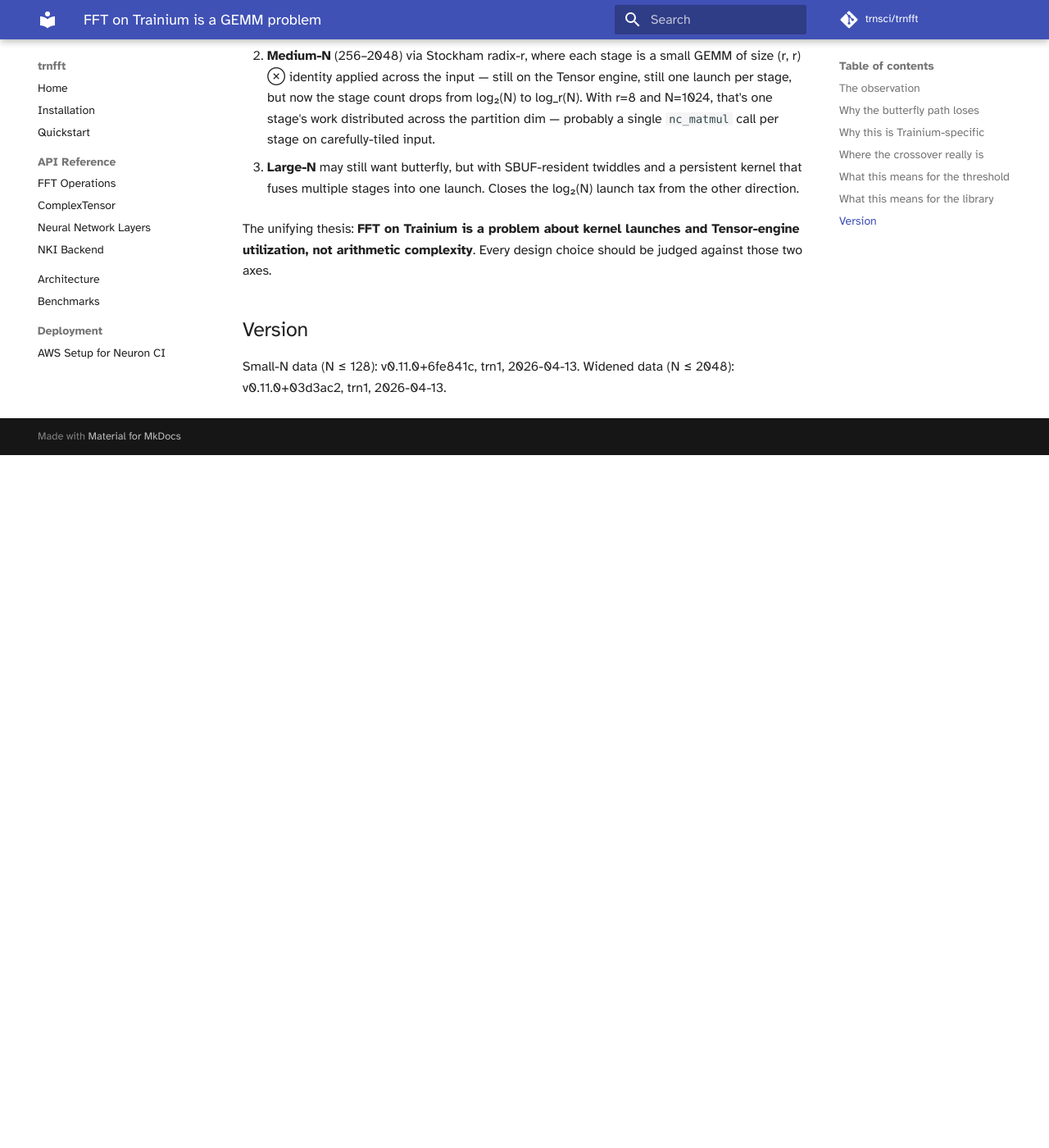
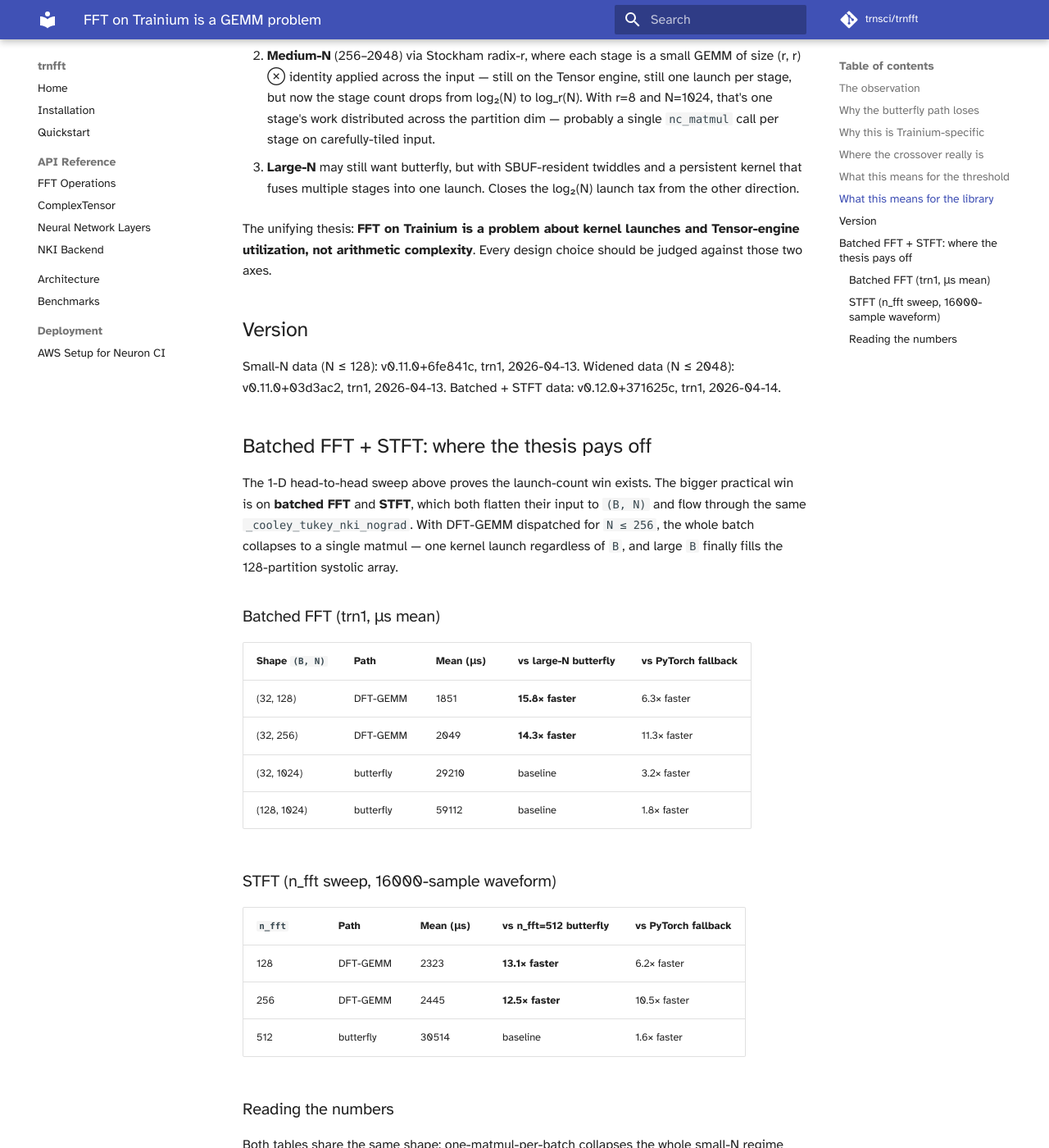
Before and after one commit to trnsci/trnfft, an MkDocs documentation site: the page built from docs/design-notes/fft-is-a-gemm.md, in a window 1280 px wide and 1400 px high, scrolled down 2372 px. Shown: the whole window at 82% size. Built offline with MkDocs 1.6.1 and Material for MkDocs 9.7.7, drawn with Linux system fonts in a browser that asks for light colours; some web fonts are replaced; comment, search, counter and statistics services are not loaded; before the commit the page ends 2927 px from its top, so only the background shows below that; some of the changed text lies outside the part shown.

Commit message:
docs: measured batched FFT + STFT wins for v0.12 DFT-GEMM path
Targeted bench on trn1 (371625c, 2026-04-14) against the new small-N
batched + STFT fixtures. Confirms the design-note thesis end-to-end:
one-matmul-per-batch collapses the full small-N regime into a flat
~2 ms launch-overhead floor, while the butterfly path stays at ~30 ms.

Headline speedups (trn1, NKI backend):
- Batched (32, 128): 15.8× over butterfly, 6.3× over pytorch fallback.
- Batched (32, 256): 14.3× / 11.3×.
- STFT n_fft=128: 13.1× / 6.2×.
- STFT n_fft=256: 12.5× / 10.5×.

The "vs PyTorch fallback" column scales with B because DFT-GEMM finally
uses all 128 systolic partitions — butterfly leaves most of them idle
at M=1 single-FFT calls. This is the architectural win the v0.12
narrative was missing: small-N DFT-GEMM matters most for the batched
use cases.

Not a release — extends the [Unreleased] block. Ships with the NKI
0.3.0 migration in the next cut.

Design-note adds a "Batched FFT + STFT" section with both tables and a
note calibrating against torch.fft (which still wins on isolated cold
calls — Trainium's story is on-chip data locality, not beating MKL).

```diff
--- a/docs/design-notes/fft-is-a-gemm.md
+++ b/docs/design-notes/fft-is-a-gemm.md
@@ -112,3 +112,54 @@ choice should be judged against those two axes.
 
 Small-N data (N ≤ 128): v0.11.0+6fe841c, trn1, 2026-04-13.
 Widened data (N ≤ 2048): v0.11.0+03d3ac2, trn1, 2026-04-13.
+Batched + STFT data: v0.12.0+371625c, trn1, 2026-04-14.
+
+## Batched FFT + STFT: where the thesis pays off
+
+The 1-D head-to-head sweep above proves the launch-count win exists.
+The bigger practical win is on **batched FFT** and **STFT**, which both
+flatten their input to `(B, N)` and flow through the same
+`_cooley_tukey_nki_nograd`. With DFT-GEMM dispatched for `N ≤ 256`,
+the whole batch collapses to a single matmul — one kernel launch
+regardless of `B`, and large `B` finally fills the 128-partition
+systolic array.
+
+### Batched FFT (trn1, μs mean)
+
+| Shape `(B, N)`  | Path       | Mean (μs) | vs large-N butterfly | vs PyTorch fallback |
+| --------------- | ---------- | --------- | -------------------- | ------------------- |
+| (32, 128)       | DFT-GEMM   | 1851      | **15.8× faster**     | 6.3× faster         |
+| (32, 256)       | DFT-GEMM   | 2049      | **14.3× faster**     | 11.3× faster        |
+| (32, 1024)      | butterfly  | 29210     | baseline             | 3.2× faster         |
+| (128, 1024)     | butterfly  | 59112     | baseline             | 1.8× faster         |
+
+### STFT (n_fft sweep, 16000-sample waveform)
+
+| `n_fft` | Path      | Mean (μs) | vs n_fft=512 butterfly | vs PyTorch fallback |
+| ------- | --------- | --------- | ---------------------- | ------------------- |
+| 128     | DFT-GEMM  | 2323      | **13.1× faster**       | 6.2× faster         |
+| 256     | DFT-GEMM  | 2445      | **12.5× faster**       | 10.5× faster        |
+| 512     | butterfly | 30514     | baseline               | 1.6× faster         |
+
+### Reading the numbers
+
+Both tables share the same shape: one-matmul-per-batch collapses the
+whole small-N regime into the flat ~2 ms floor (launch overhead), while
+butterfly stays at the old ~30 ms (many-launch) cost. The
+"vs large-N butterfly" speedups are the headline — a user doing STFT at
+`n_fft=256` on Trainium today gets 12.5× lower per-batch cost than the
+same library would have delivered with butterfly.
+
+The "vs PyTorch fallback" column shows the NKI-vs-host-CPU story widens
+dramatically at larger batches: from 6× at B=32 to 11× at B=32 with
+partition-saturating N. DFT-GEMM's partition utilization scales cleanly
+with B in a way butterfly doesn't.
+
+**Note on comparing to `torch.fft`:** vanilla `torch.fft.fft` on the
+bench-host CPU (an x86 running MKL) is in the 10–80 μs range for these
+shapes — roughly 50–300× faster than our NKI path for one-shot calls.
+That's not surprising: MKL is silicon + decades of optimization, and a
+single cold NKI dispatch pays fixed ~1 ms of Trainium setup overhead.
+The Trainium story is about **keeping data on-chip** when surrounding
+training or inference work is already there, not about beating MKL on
+isolated FFTs.
```
Also changed, not shown: CHANGELOG.md (+7 -0 lines).
